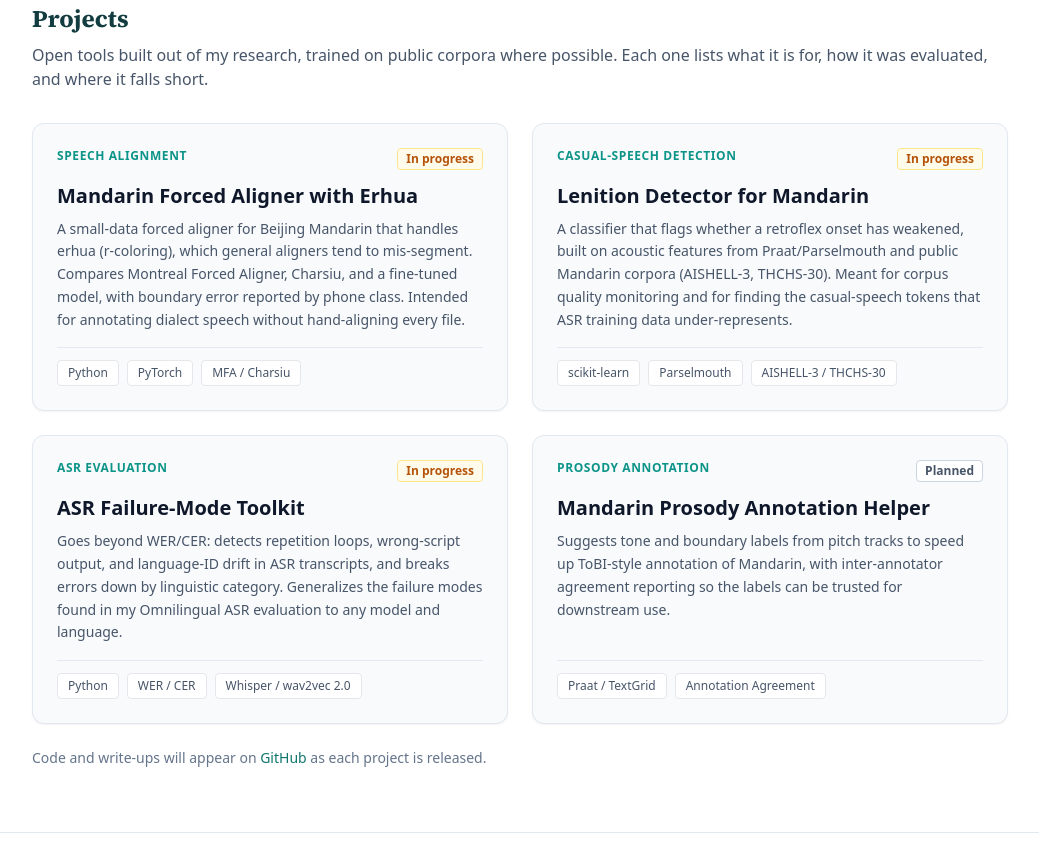
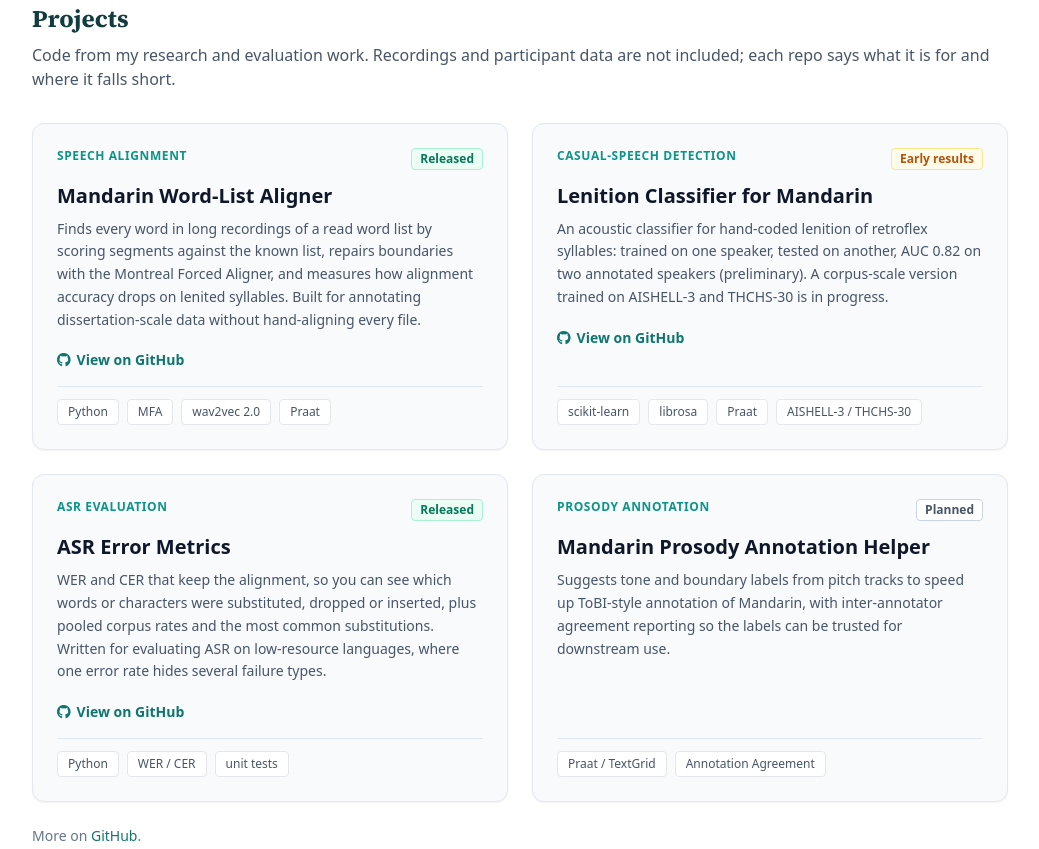
Before and after one commit to houlin00/houlin00.github.io, a plain HTML site: page index.html in a window 1280 px wide. Shown: the part 2202-3051 px from the top of the page, without its empty margins (120-1159 px from the left). Drawn offline with nearby package versions, Linux system fonts and the light colour scheme.

Commit message:
Link released projects and rewrite Projects cards to match the repos
Co-Authored-By: Claude Sonnet 5.5 <noreply@anthropic.com>

```diff
--- a/index.html
+++ b/index.html
@@ -270,7 +270,7 @@
     <section id="projects" class="py-16 bg-white border-t border-slate-200">
         <div class="max-w-5xl mx-auto px-6">
             <h2 class="font-display text-2xl font-bold text-navy mb-2">Projects</h2>
-            <p class="text-slate-600 mb-8">Open tools built out of my research, trained on public corpora where possible. Each one lists what it is for, how it was evaluated, and where it falls short.</p>
+            <p class="text-slate-600 mb-8">Code from my research and evaluation work. Recordings and participant data are not included; each repo says what it is for and where it falls short.</p>
 
             <div class="grid md:grid-cols-2 gap-6">
 
@@ -278,17 +278,16 @@
                     <div>
                         <div class="flex justify-between items-start mb-3">
                             <span class="text-xs font-bold text-teal-600 uppercase tracking-wider">Speech Alignment</span>
-                            <span class="text-xs font-semibold text-amber-700 bg-amber-50 border border-amber-200 px-2 py-0.5 rounded">In progress</span>
+                            <span class="text-xs font-semibold text-emerald-700 bg-emerald-50 border border-emerald-200 px-2 py-0.5 rounded">Released</span>
                         </div>
-                        <h3 class="text-xl font-bold text-slate-900 mb-2">Mandarin Forced Aligner with Erhua</h3>
+                        <h3 class="text-xl font-bold text-slate-900 mb-2">Mandarin Word-List Aligner</h3>
                         <p class="text-slate-600 text-sm leading-relaxed mb-4">
-                            A small-data forced aligner for Beijing Mandarin that handles erhua (r-coloring), which general aligners tend to mis-segment. Compares Montreal Forced Aligner, Charsiu, and a fine-tuned model, with boundary error reported by phone class. Intended for annotating dialect speech without hand-aligning every file.
+                            Finds every word in long recordings of a read word list by scoring segments against the known list, repairs boundaries with the Montreal Forced Aligner, and measures how alignment accuracy drops on lenited syllables. Built for annotating dissertation-scale data without hand-aligning every file.
                         </p>
+                        <a href="https://github.com/houlin00/mandarin-wordlist-aligner" target="_blank" class="inline-flex items-center gap-1.5 text-sm font-semibold text-teal-700 hover:underline mb-4"><i class="fa-brands fa-github"></i> View on GitHub</a>
                     </div>
                     <div class="flex flex-wrap gap-2 text-xs font-medium text-slate-600 pt-3 border-t border-slate-200">
-                        <span class="bg-white border px-2.5 py-1 rounded">Python</span>
-                        <span class="bg-white border px-2.5 py-1 rounded">PyTorch</span>
-                        <span class="bg-white border px-2.5 py-1 rounded">MFA / Charsiu</span>
+                        <span class="bg-white border px-2.5 py-1 rounded">Python</span><span class="bg-white border px-2.5 py-1 rounded">MFA</span><span class="bg-white border px-2.5 py-1 rounded">wav2vec 2.0</span><span class="bg-white border px-2.5 py-1 rounded">Praat</span>
                     </div>
                 </div>
 
@@ -296,17 +295,16 @@
                     <div>
                         <div class="flex justify-between items-start mb-3">
                             <span class="text-xs font-bold text-teal-600 uppercase tracking-wider">Casual-Speech Detection</span>
-                            <span class="text-xs font-semibold text-amber-700 bg-amber-50 border border-amber-200 px-2 py-0.5 rounded">In progress</span>
+                            <span class="text-xs font-semibold text-amber-700 bg-amber-50 border border-amber-200 px-2 py-0.5 rounded">Early results</span>
                         </div>
-                        <h3 class="text-xl font-bold text-slate-900 mb-2">Lenition Detector for Mandarin</h3>
+                        <h3 class="text-xl font-bold text-slate-900 mb-2">Lenition Classifier for Mandarin</h3>
                         <p class="text-slate-600 text-sm leading-relaxed mb-4">
-                            A classifier that flags whether a retroflex onset has weakened, built on acoustic features from Praat/Parselmouth and public Mandarin corpora (AISHELL-3, THCHS-30). Meant for corpus quality monitoring and for finding the casual-speech tokens that ASR training data under-represents.
+                            An acoustic classifier for hand-coded lenition of retroflex syllables: trained on one speaker, tested on another, AUC 0.82 on two annotated speakers (preliminary). A corpus-scale version trained on AISHELL-3 and THCHS-30 is in progress.
                         </p>
+                        <a href="https://github.com/houlin00/mandarin-wordlist-aligner/tree/main/lenition" target="_blank" class="inline-flex items-center gap-1.5 text-sm font-semibold text-teal-700 hover:underline mb-4"><i class="fa-brands fa-github"></i> View on GitHub</a>
                     </div>
                     <div class="flex flex-wrap gap-2 text-xs font-medium text-slate-600 pt-3 border-t border-slate-200">
-                        <span class="bg-white border px-2.5 py-1 rounded">scikit-learn</span>
-                        <span class="bg-white border px-2.5 py-1 rounded">Parselmouth</span>
-                        <span class="bg-white border px-2.5 py-1 rounded">AISHELL-3 / THCHS-30</span>
+                        <span class="bg-white border px-2.5 py-1 rounded">scikit-learn</span><span class="bg-white border px-2.5 py-1 rounded">librosa</span><span class="bg-white border px-2.5 py-1 rounded">Praat</span><span class="bg-white border px-2.5 py-1 rounded">AISHELL-3 / THCHS-30</span>
                     </div>
                 </div>
 
@@ -314,17 +312,16 @@
                     <div>
                         <div class="flex justify-between items-start mb-3">
                             <span class="text-xs font-bold text-teal-600 uppercase tracking-wider">ASR Evaluation</span>
-                            <span class="text-xs font-semibold text-amber-700 bg-amber-50 border border-amber-200 px-2 py-0.5 rounded">In progress</span>
+                            <span class="text-xs font-semibold text-emerald-700 bg-emerald-50 border border-emerald-200 px-2 py-0.5 rounded">Released</span>
                         </div>
-                        <h3 class="text-xl font-bold text-slate-900 mb-2">ASR Failure-Mode Toolkit</h3>
+                        <h3 class="text-xl font-bold text-slate-900 mb-2">ASR Error Metrics</h3>
                         <p class="text-slate-600 text-sm leading-relaxed mb-4">
-                            Goes beyond WER/CER: detects repetition loops, wrong-script output, and language-ID drift in ASR transcripts, and breaks errors down by linguistic category. Generalizes the failure modes found in my Omnilingual ASR evaluation to any model and language.
+                            WER and CER that keep the alignment, so you can see which words or characters were substituted, dropped or inserted, plus pooled corpus rates and the most common substitutions. Written for evaluating ASR on low-resource languages, where one error rate hides several failure types.
                         </p>
+                        <a href="https://github.com/houlin00/asr-error-metrics" target="_blank" class="inline-flex items-center gap-1.5 text-sm font-semibold text-teal-700 hover:underline mb-4"><i class="fa-brands fa-github"></i> View on GitHub</a>
                     </div>
                     <div class="flex flex-wrap gap-2 text-xs font-medium text-slate-600 pt-3 border-t border-slate-200">
-                        <span class="bg-white border px-2.5 py-1 rounded">Python</span>
-                        <span class="bg-white border px-2.5 py-1 rounded">WER / CER</span>
-                        <span class="bg-white border px-2.5 py-1 rounded">Whisper / wav2vec 2.0</span>
+                        <span class="bg-white border px-2.5 py-1 rounded">Python</span><span class="bg-white border px-2.5 py-1 rounded">WER / CER</span><span class="bg-white border px-2.5 py-1 rounded">unit tests</span>
                     </div>
                 </div>
 
@@ -338,15 +335,15 @@
                         <p class="text-slate-600 text-sm leading-relaxed mb-4">
                             Suggests tone and boundary labels from pitch tracks to speed up ToBI-style annotation of Mandarin, with inter-annotator agreement reporting so the labels can be trusted for downstream use.
                         </p>
+
                     </div>
                     <div class="flex flex-wrap gap-2 text-xs font-medium text-slate-600 pt-3 border-t border-slate-200">
-                        <span class="bg-white border px-2.5 py-1 rounded">Praat / TextGrid</span>
-                        <span class="bg-white border px-2.5 py-1 rounded">Annotation Agreement</span>
+                        <span class="bg-white border px-2.5 py-1 rounded">Praat / TextGrid</span><span class="bg-white border px-2.5 py-1 rounded">Annotation Agreement</span>
                     </div>
                 </div>
 
             </div>
-            <p class="text-sm text-slate-500 mt-6">Code and write-ups will appear on <a href="https://github.com/houlin00" target="_blank" class="text-accent hover:underline">GitHub</a> as each project is released.</p>
+            <p class="text-sm text-slate-500 mt-6">More on <a href="https://github.com/houlin00" target="_blank" class="text-accent hover:underline">GitHub</a>.</p>
         </div>
     </section>
 
```
